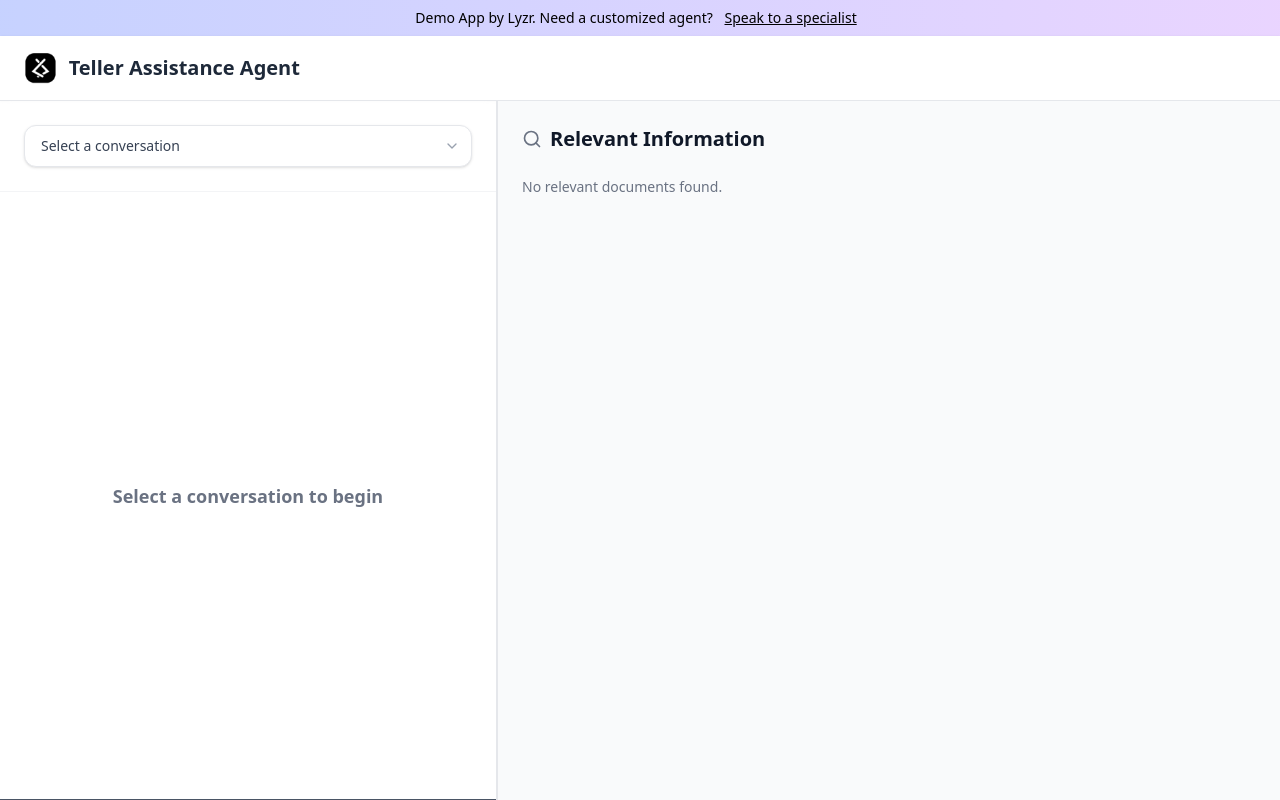
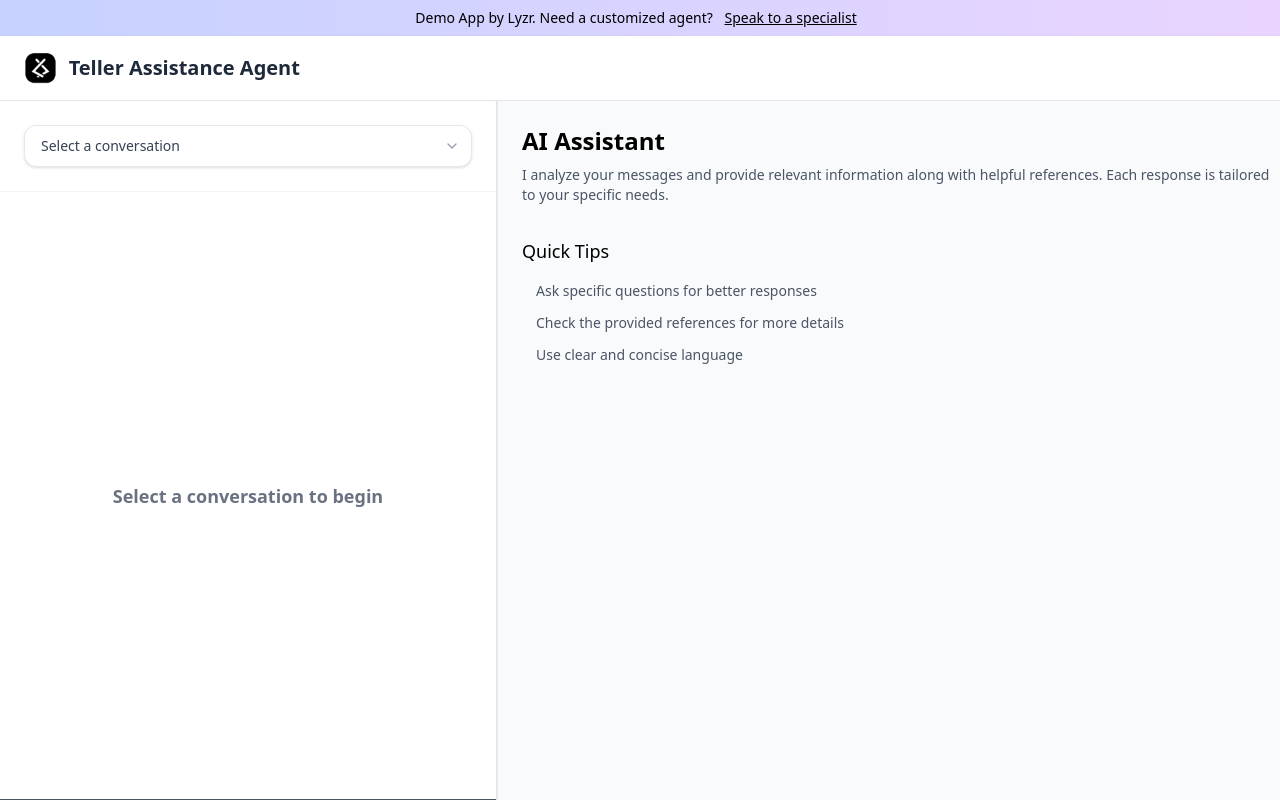
Before and after one commit to pranav-lyzr/Teller-Assistance-Agent, a React (Vite) app: page / in a window 1280 px wide. Built offline with nearby package versions, Linux system fonts and the light colour scheme.

Commit message:
UI changes

```diff
--- a/src/Sidebar.tsx
+++ b/src/Sidebar.tsx
@@ -45,15 +45,12 @@ const DocumentCard = ({
   url: string;
 }) => {
   return (
-    <div className="p-4 bg-white rounded-lg border border-gray-100 hover:shadow-md transition-all duration-200">
+    <div className="p-4 bg-gradient-to-r from-indigo-200 to-purple-200 rounded-lg border border-gray-100 hover:shadow-md transition-all duration-200">
       <div className="flex items-start justify-between mb-2">
         <div className="flex items-start gap-3">
           <FileText className="w-5 h-5 text-gray-400 mt-1" />
           <div>
             <h3 className="font-medium text-gray-900 mb-1">{title}</h3>
-            <div className="flex items-center gap-2">
-              <span className="text-xs text-gray-500">{type}</span>
-            </div>
           </div>
         </div>
         <Badge priority={priority} />
@@ -61,7 +58,9 @@ const DocumentCard = ({
 
       {/* Answer Section */}
       <p className="text-sm text-gray-700 mt-2">{answer}</p>
-
+      <div className="flex items-center gap-2">
+        <span className="text-xs text-gray-500">{type}</span>
+      </div>
       {/* Document Link */}
       <a
         href={url}
@@ -87,15 +86,14 @@ export const Sidebar = ({ data }: SidebarProps) => {
   return (
     <div className="w-200 border-l border-gray-200 bg-gray-50 h-screen overflow-y-auto">
       <div className="p-6">
-        <div className="flex items-center gap-2 mb-6">
-          <Search className="w-5 h-5 text-gray-500" />
-          <h2 className="text-xl font-semibold text-gray-900">
-            Relevant Information
-          </h2>
-        </div>
+
 
         {/* Show message if no results found */}
         {normalizedResults.length > 0 ? (
+          <>
+          <div className="flex items-center gap-2 mb-6">
+              <h1 className="text-2xl font-semibold mb-2">AI Assistant</h1>
+            </div>
           <div className="space-y-4">
             {normalizedResults.map((result, index) => (
               <DocumentCard
@@ -107,8 +105,35 @@ export const Sidebar = ({ data }: SidebarProps) => {
               />
             ))}
           </div>
+          </>
         ) : (
-          <p className="text-gray-500 text-sm">No relevant documents found.</p>
+          <>
+          <div className="mb-8">
+            <h1 className="text-2xl font-semibold mb-2">AI Assistant</h1>
+            <p className="text-gray-600 text-sm">
+              I analyze your messages and provide relevant information along with helpful references. Each response is tailored to
+              your specific needs.
+            </p>
+          </div>
+
+            <div>
+              <h2 className="text-lg font-medium mb-4">Quick Tips</h2>
+              <ul className="space-y-3">
+                <li className="flex items-start">
+                  <span className="w-1.5 h-1.5 bg-chat-accent rounded-full mt-2 mr-2"></span>
+                  <span className="text-gray-600 text-sm">Ask specific questions for better responses</span>
+                </li>
+                <li className="flex items-start">
+                  <span className="w-1.5 h-1.5 bg-chat-accent rounded-full mt-2 mr-2"></span>
+                  <span className="text-gray-600 text-sm">Check the provided references for more details</span>
+                </li>
+                <li className="flex items-start">
+                  <span className="w-1.5 h-1.5 bg-chat-accent rounded-full mt-2 mr-2"></span>
+                  <span className="text-gray-600 text-sm">Use clear and concise language</span>
+                </li>
+              </ul>
+            </div>
+          </>
         )}
       </div>
     </div>
```
